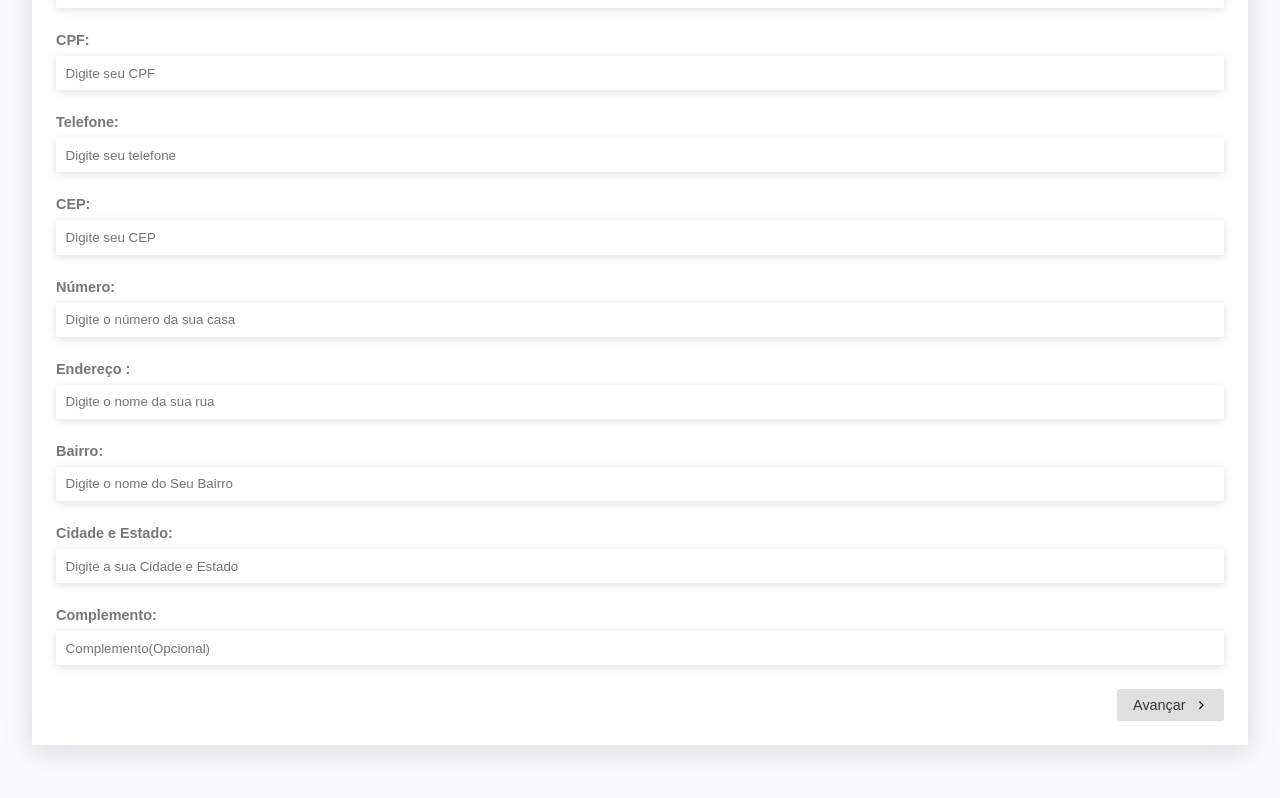
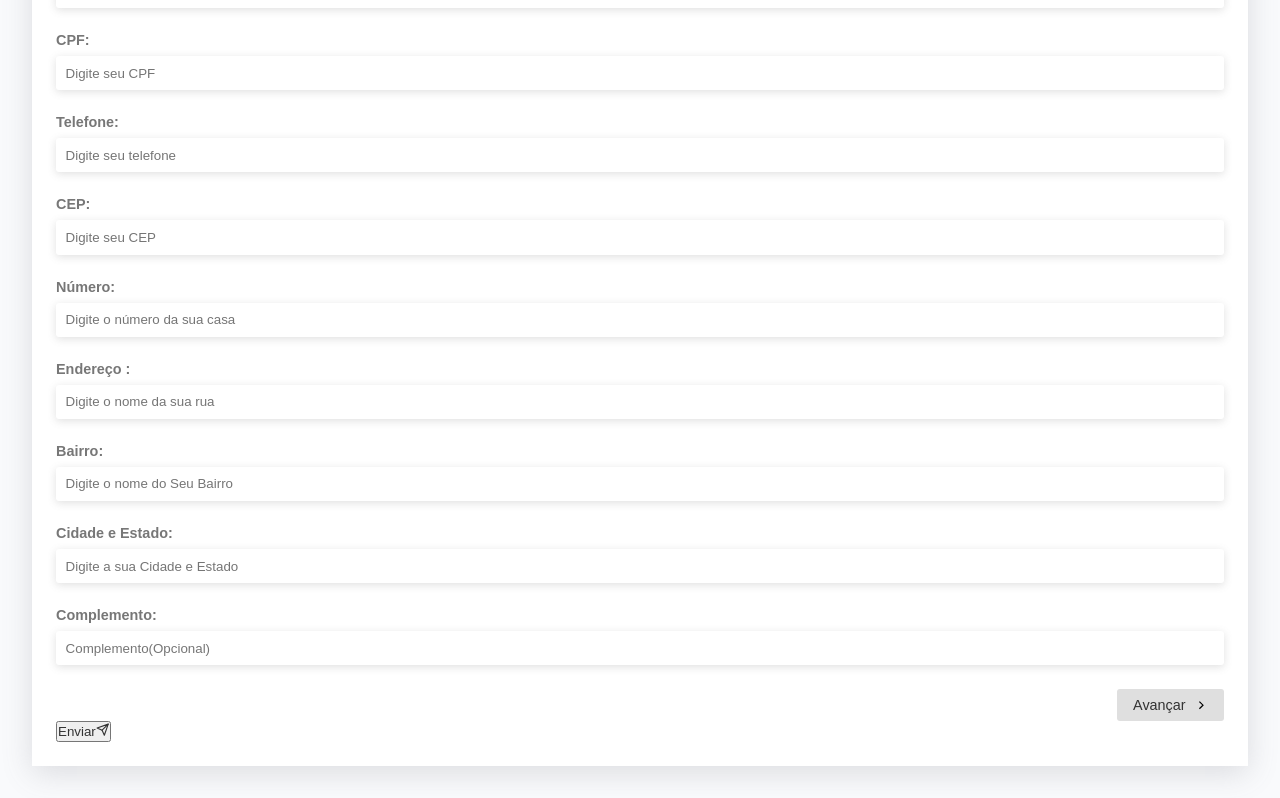
Before and after one commit to mrpellegrino/vilapettestBling, a Next.js app: page / in a window 1280 px wide. Shown: the part 318-1116 px from the top of the page. Before the commit the page ends 1095 px from the top, so only its background shows below. Built offline with nearby package versions, Linux system fonts and the light colour scheme.

Commit message:
first commit

```diff
--- a/src/interfaces/IformPayload.ts
+++ b/src/interfaces/IformPayload.ts
@@ -20,4 +20,5 @@ export interface formPayload {
     veterinaryDescription:string;
     city:string;
     howMeetUs:string;
+    uf:string
 }
--- /dev/null
+++ b/src/pages/api/CreateBlingNewContact.js
@@ -0,0 +1,40 @@
+async function CreateBlingNewContact(apiKey, obj) {
+    try {
+
+        let xml = '';
+  xml += '<contato>\n';
+  xml += `<nome>${obj.name}</nome>\n`;
+  xml += `<fantasia>${obj.petName}</fantasia>\n`;
+  xml += `<contribuinte>9</contribuinte>\n`;
+  xml += `<cpf_cnpj>${obj.cpf}</cpf_cnpj>\n`;
+  xml += `<endereco>${obj.address}</endereco>\n`;
+  xml += `<numero>${obj.addressNumber}</numero>\n`;
+  xml += `<complemento>${obj.addressComplement}</complemento>\n`;
+  xml += `<bairro>${obj.neighborhood}</bairro>\n`;
+  xml += `<cep>${obj.zipCode}</cep>\n`;
+  xml += `<cidade>${obj.city}</cidade>\n`;
+  xml += `<uf>${obj.uf}</uf>\n`;
+  xml += `<fone>${obj.telephone}</fone>\n`;
+  xml += '</contato>\n';
+
+
+
+      const url = 'https://bling.com.br/Api/v2/contato/';
+      const formData = new URLSearchParams();
+      formData.append('apikey', apiKey);
+      formData.append('xml', xml);
+      const response = await fetch(url, {
+        method: 'POST',
+        body: formData,
+        headers: {
+          'Content-Type': 'application/x-www-form-urlencoded'
+        }
+      });
+      const data = await response.text();
+      console.log(`Response Body:\n${data}`);
+    } catch (error) {
+      console.error(error);
+    }
+  }
+
+  export default CreateBlingNewContact;
--- a/src/pages/api/cadastrar.tsx
+++ b/src/pages/api/cadastrar.tsx
@@ -1,5 +1,6 @@
 import CreatePipedriveNewdeal from './CreatePipedriveNewdeal';
 import {formPayload} from '../../interfaces/IformPayload';
+import CreateBlingNewContact from './CreateBlingNewContact';
 
 
 
@@ -8,7 +9,9 @@ import {formPayload} from '../../interfaces/IformPayload';
 
             try
             {
-                CreatePipedriveNewdeal(FormPayload);
+              //  CreatePipedriveNewdeal(FormPayload);
+
+                CreateBlingNewContact('28691ee9e7947997cb1c45d23ba1b9752db747cb88902d37fd0b8b7a2fdae6b35d621f8c',FormPayload)
             }
             catch (err) {
 
--- a/src/pages/index.tsx
+++ b/src/pages/index.tsx
@@ -10,9 +10,34 @@ import logo from '../../public/vila-pet-logo-05.png';
 import { GrFormNext, GrFormPrevious, GrFormSubtract } from 'react-icons/gr';
 import { FiSend } from 'react-icons/fi';
 import Steps from "@/components/Steps/Steps";
-import consultaCEp from './api/consultaCep';
+import { formPayload } from '@/interfaces/IformPayload';
 
 export default function Home() {
+  const pessoa:formPayload = {
+    name: 'João da Silva teste',
+    cpf: '923.277.760-66',
+    address: 'Rua das Flores, 123',
+    telephone: '(11) 98765-4321',
+    zipCode: '01234-567',
+    neighborhood: 'Jardim das Rosas',
+    addressNumber: '123',
+    addressComplement: 'Apto 456',
+    petName: 'Mel',
+    species: 'Cachorro',
+    gender: 'Fêmea',
+    breed: 'Vira-lata',
+    temperament: 'Brincalhona',
+    coatColor: 'Preto',
+    petWeight: '10kg',
+    birthday: '01/01/2015',
+    castrated: 'Sim',
+    service: 'Consulta',
+    veterinaryDescription: 'Check-up geral',
+    city: 'São Paulo',
+    howMeetUs: 'Indicação de amigo',
+    uf: 'SP'
+  };
+
 
   const { currentStep,
     currentComponent,
@@ -74,6 +99,11 @@ export default function Home() {
             </button>)}
           </div>):""}
 
+          <button type='button' onClick={async() =>await cadastrar(pessoa)}>
+              <span>Enviar</span>
+              <FiSend />
+            </button>
+
 
         </form>
       </div>
```
Also changed, not shown: package.json (+7 -0 lines), 1 other file (tests, documents, lock files or other folders).
